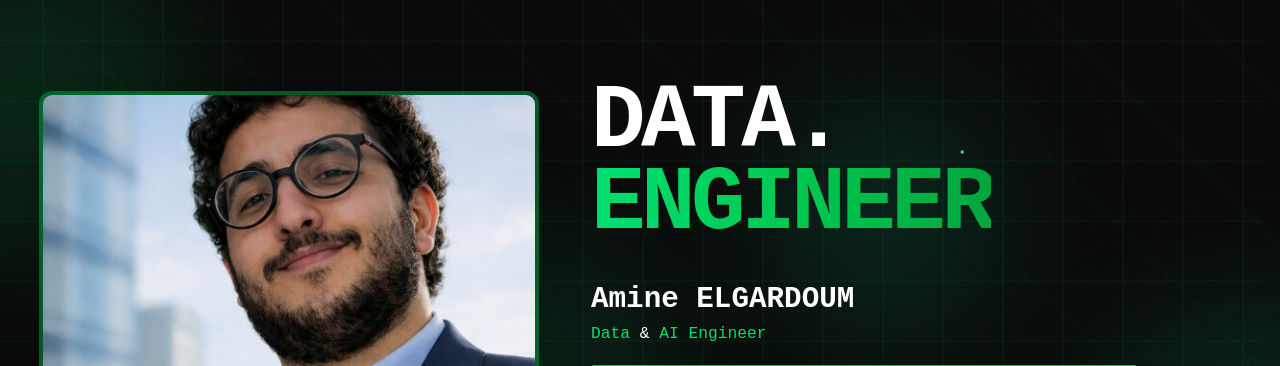
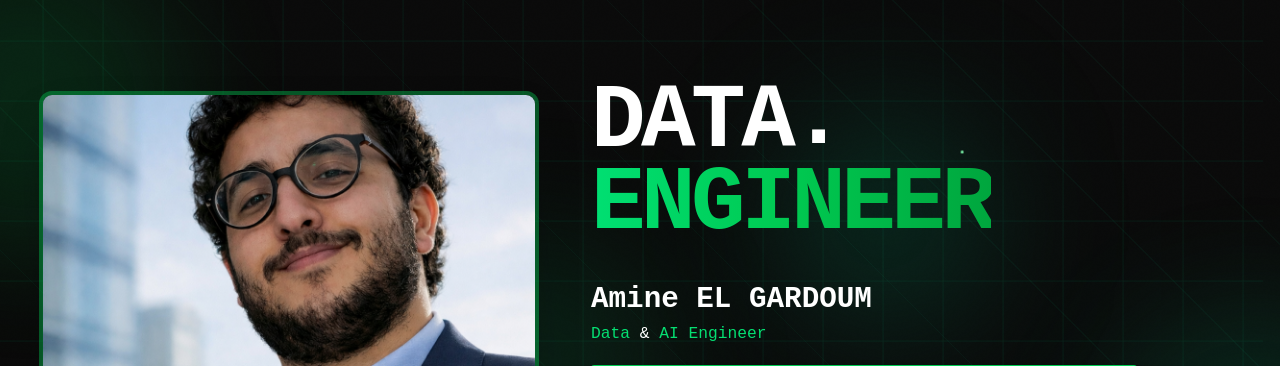
Before and after one commit to amineelgardoum-rgb/React-tailwindcss-portfolio, a React (Vite) app in the folder frontend/: page /home in a window 1280 px wide. Shown: the part 122-488 px from the top of the page. Built offline with nearby package versions, Linux system fonts and the light colour scheme.

Commit message:
Changes to be committed: 	modified:   frontend/src/components/TypeWriter.jsx 	modified:   frontend/src/components/sections/Home.jsx

```diff
--- a/frontend/src/components/TypeWriter.jsx
+++ b/frontend/src/components/TypeWriter.jsx
@@ -1,7 +1,8 @@
 import Typewriter from "typewriter-effect";
 
-export const HeroText = ({strings}) => {
+export const HeroText = ({ strings, className }) => {
   return (
+    <div className={className}>
       <Typewriter
         options={{
           strings: strings,
@@ -11,6 +12,6 @@ export const HeroText = ({strings}) => {
           deleteSpeed: 100,
         }}
       />
-  )
-
+    </div>
+  );
 };
--- a/frontend/src/components/sections/Home.jsx
+++ b/frontend/src/components/sections/Home.jsx
@@ -39,7 +39,7 @@ export const Home = () => {
                   {/* Main Title - Huge Bold Text */}
                   <h1 className="text-[15vw] sm:text-[12vw] md:text-[10vw] lg:text-[8vw] xl:text-[7rem]
                                 font-black leading-[0.9] tracking-tighter">
-                    <span className="inline-block text-white">DATA<span>.</span></span>
+                    <span className="inline-block text-white">DATA<span className=" inline-block animate-bounce  "> . </span> {" "}</span>
                     <span className="inline-block bg-gradient-to-r from-green-400 via-green-500 to-green-600
                                    bg-clip-text text-transparent">
                       ENGINEER
@@ -51,7 +51,7 @@ export const Home = () => {
                 <div className="space-y-6 pt-4">
                   <div>
                     <h3 className="text-3xl md:text-4xl font-bold text-white mb-2">
-                      Amine ELGARDOUM
+                      Amine EL GARDOUM
                     </h3>
                     <p className="text-xl text-green-400 font-medium">
                       Data <span className="text-xl text-white">&</span> AI Engineer
```
